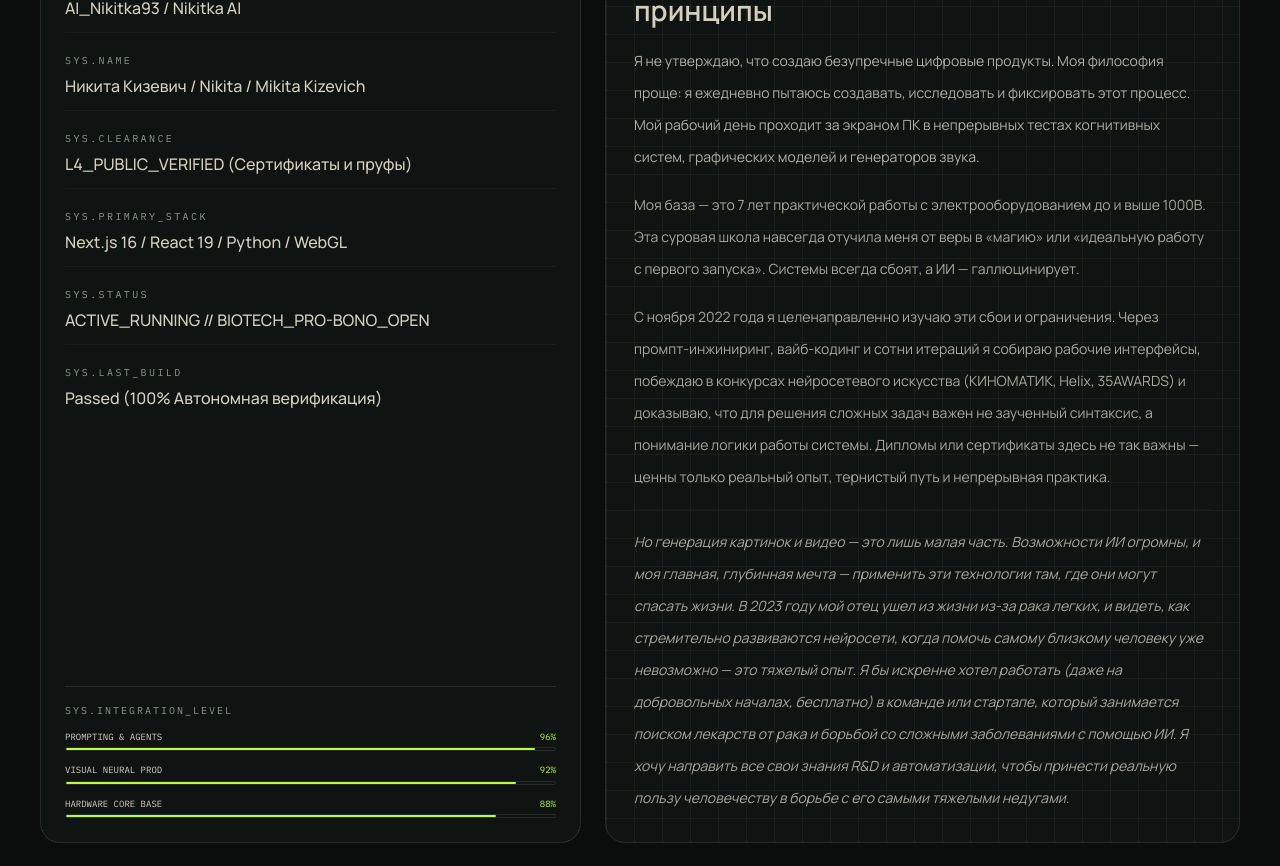
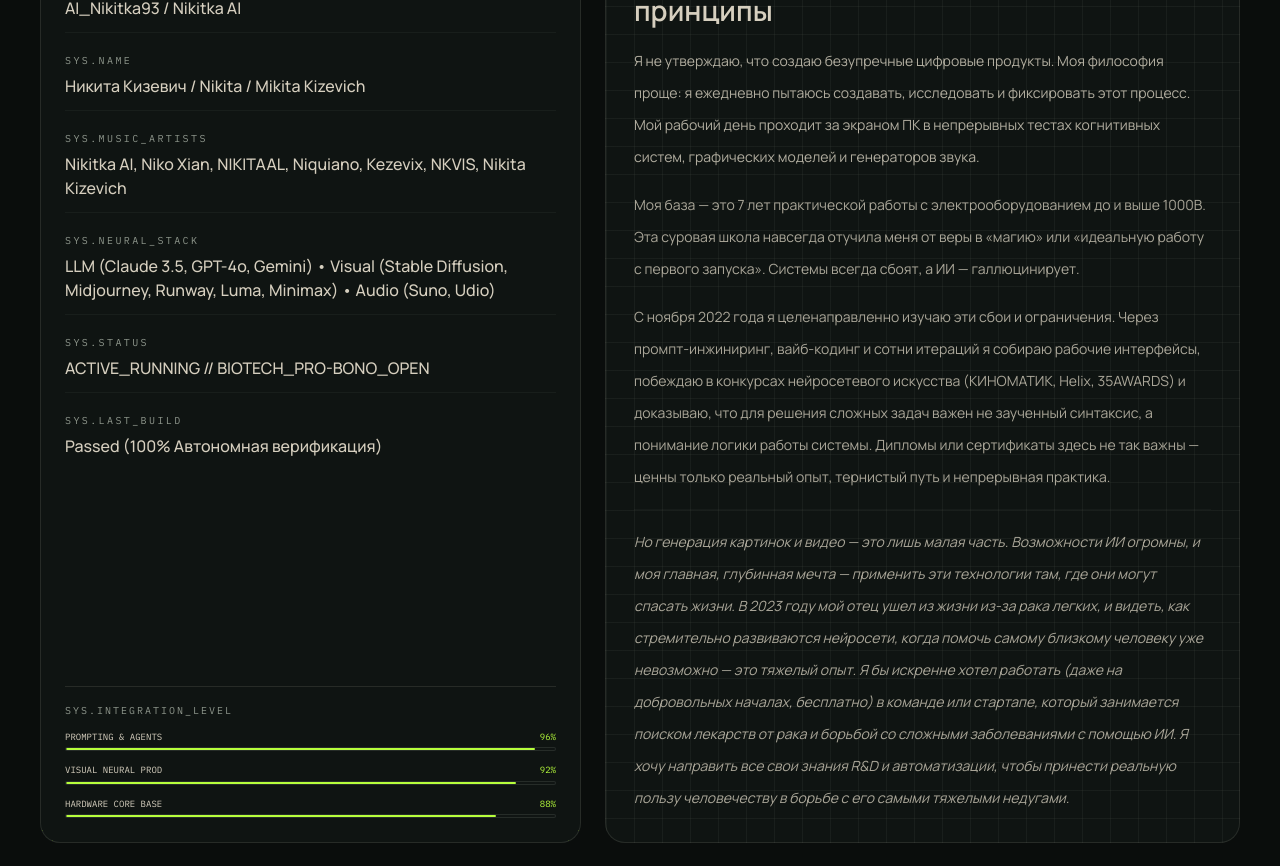
Before and after one commit to AI-Nikitka93/ai-nikitka-portfolio, a Next.js app: page /about in a window 1280 px wide. Shown: the part 860-1726 px from the top of the page. Built offline with nearby package versions, Linux system fonts and the light colour scheme; no server answers.

Commit message:
Update dossier card telemetry fields with music artists and neural stack of models

```diff
--- a/src/app/about/page.tsx
+++ b/src/app/about/page.tsx
@@ -244,8 +244,8 @@ export default function AboutPage() {
                 {[
                   ["sys.alias", "AI_Nikitka93 / Nikitka AI"],
                   ["sys.name", "Никита Кизевич / Nikita / Mikita Kizevich"],
-                  ["sys.clearance", "L4_PUBLIC_VERIFIED (Сертификаты и пруфы)"],
-                  ["sys.primary_stack", "Next.js 16 / React 19 / Python / WebGL"],
+                  ["sys.music_artists", "Nikitka AI, Niko Xian, NIKITAAL, Niquiano, Kezevix, NKVIS, Nikita Kizevich"],
+                  ["sys.neural_stack", "LLM (Claude 3.5, GPT-4o, Gemini) • Visual (Stable Diffusion, Midjourney, Runway, Luma, Minimax) • Audio (Suno, Udio)"],
                   ["sys.status", "ACTIVE_RUNNING // BIOTECH_PRO-BONO_OPEN"],
                   ["sys.last_build", "Passed (100% Автономная верификация)"]
                 ].map(([key, value]) => (
```
